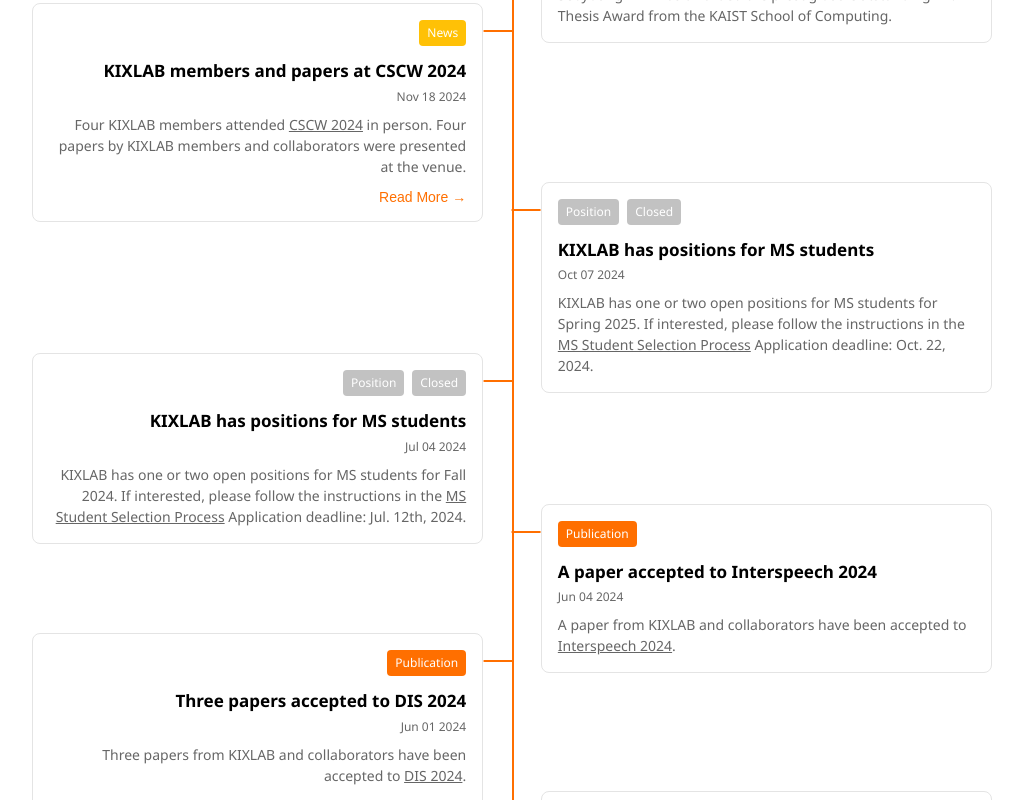
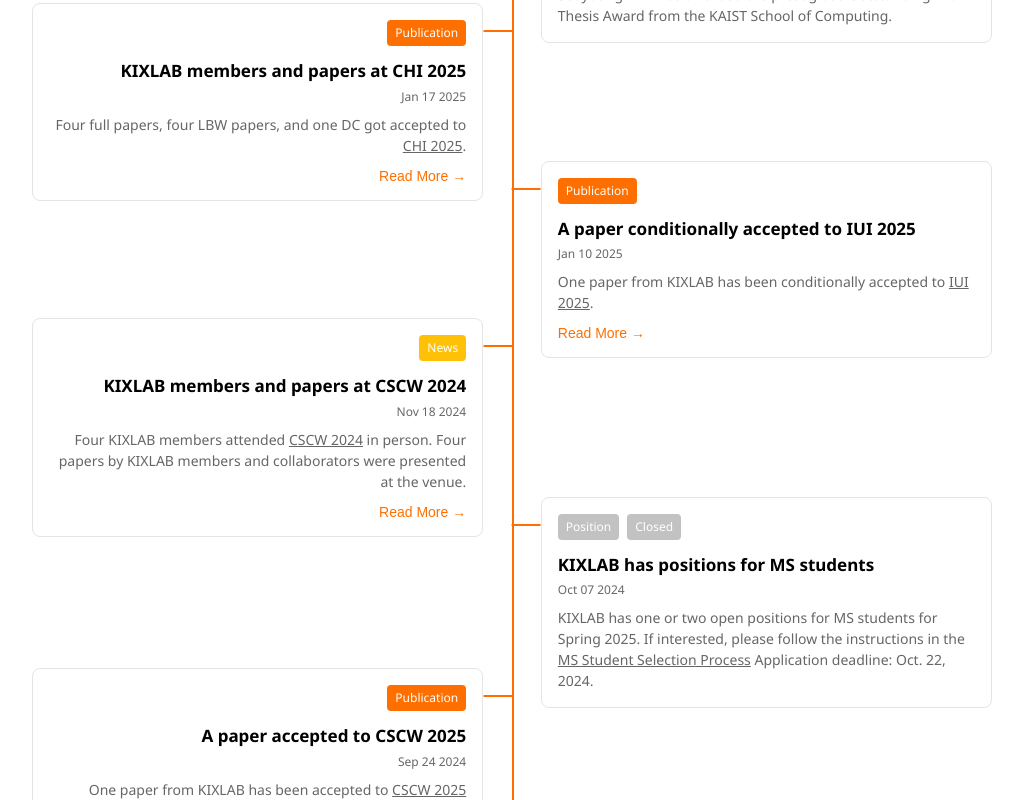
Before and after one commit to uhcsed/uhcsed.github.io, a Next.js app: page /news in a window 1280 px wide. Shown: the part 840-1640 px from the top of the page, without its empty margins (128-1151 px from the left). Built offline with nearby package versions, Linux system fonts and the light colour scheme.

Commit message:
Added news posts for papers accepted to CHI 2025, CSCW 2025, IUI 2025 (#117)

```diff
--- a/src/data/posts.ts
+++ b/src/data/posts.ts
@@ -16,11 +16,32 @@ export class Post {
 
 export const POSTS: Post[] = [
   {
+    title: 'KIXLAB members and papers at CHI 2025',
+    date: new Date('2025-01-17'),
+    categories: ['publication'],
+    summary: 'Four full papers, four LBW papers, and one DC got accepted to [CHI 2025](https://chi2025.acm.org/).',
+    contentMdFilePath: '2025-01-17-chi2025.md',
+  },
+  {
+    title: 'A paper conditionally accepted to IUI 2025',
+    date: new Date('2025-01-10'),
+    categories: ['publication'],
+    summary: 'One paper from KIXLAB has been conditionally accepted to [IUI 2025](https://iui.acm.org/2025/).',
+    contentMdFilePath: '2025-01-10-iui2025.md',
+  },
+  {
+    title: 'A paper accepted to CSCW 2025',
+    date: new Date('2024-09-24'),
+    categories: ['publication'],
+    summary: 'One paper from KIXLAB has been accepted to [CSCW 2025](https://cscw.acm.org/2025/)',
+    contentMdFilePath: '2024-09-24-cscw2025.md',
+  },
+  {
     title: 'Three New Students Join KIXLAB',
     date: new Date('2025-02-19'),
     categories: ['news'],
     summary:
-      'Three new grad students have joined KIXLAB starting from spring 2025. Welcome Jennie (Ph.D), Heechan (M.S.), and Jaesang (M.S.)!',
+      'Three new grad students have joined KIXLAB starting from spring 2025. Welcome Jenny (Ph.D), Heechan (M.S.), and Jaesang (M.S.)!',
   },
   {
     title: 'Dae Hyun Becomes Professor at Yonsei University',
```
Also changed, not shown: public/posts/2024-09-24-cscw2025.md (added, +4 -0 lines), public/posts/2025-01-10-iui2025.md (added, +4 -0 lines), public/posts/2025-01-17-chi2025.md (added, +34 -0 lines).
